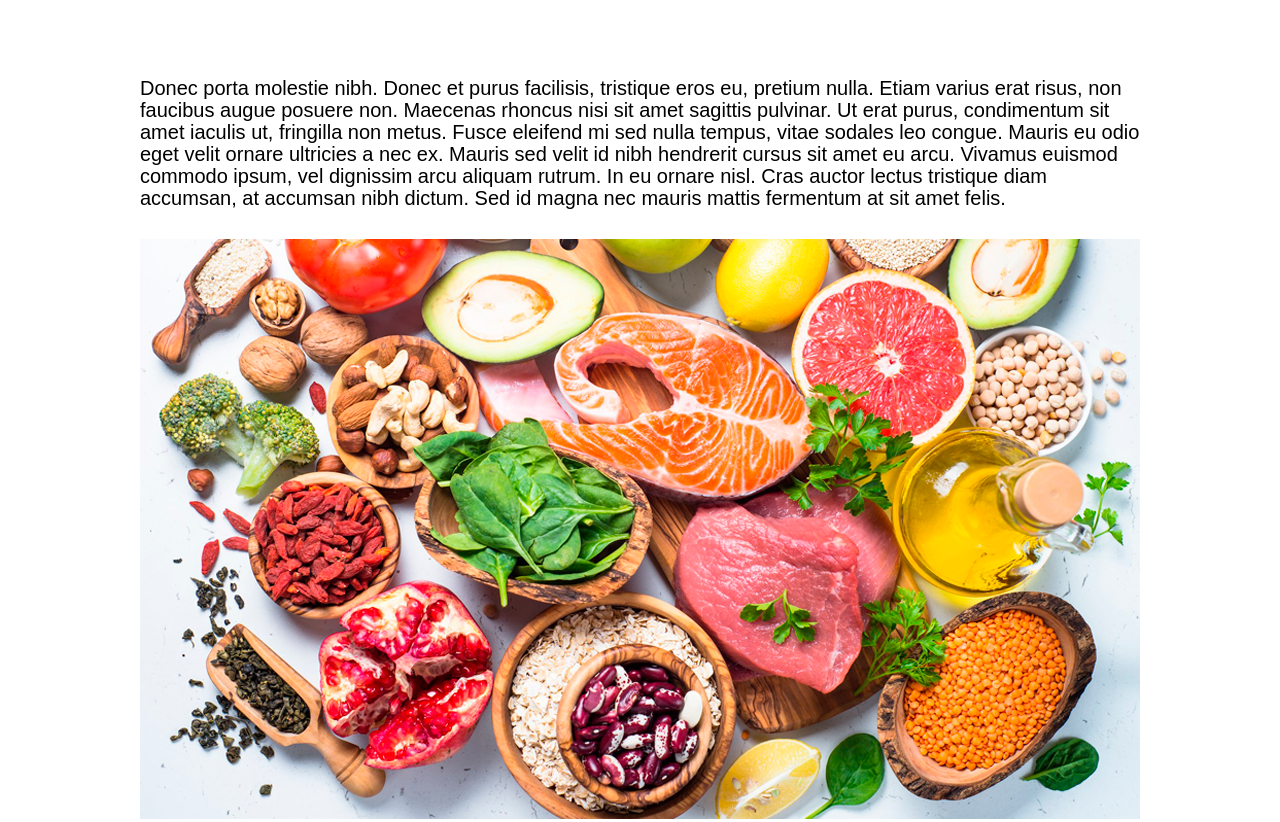
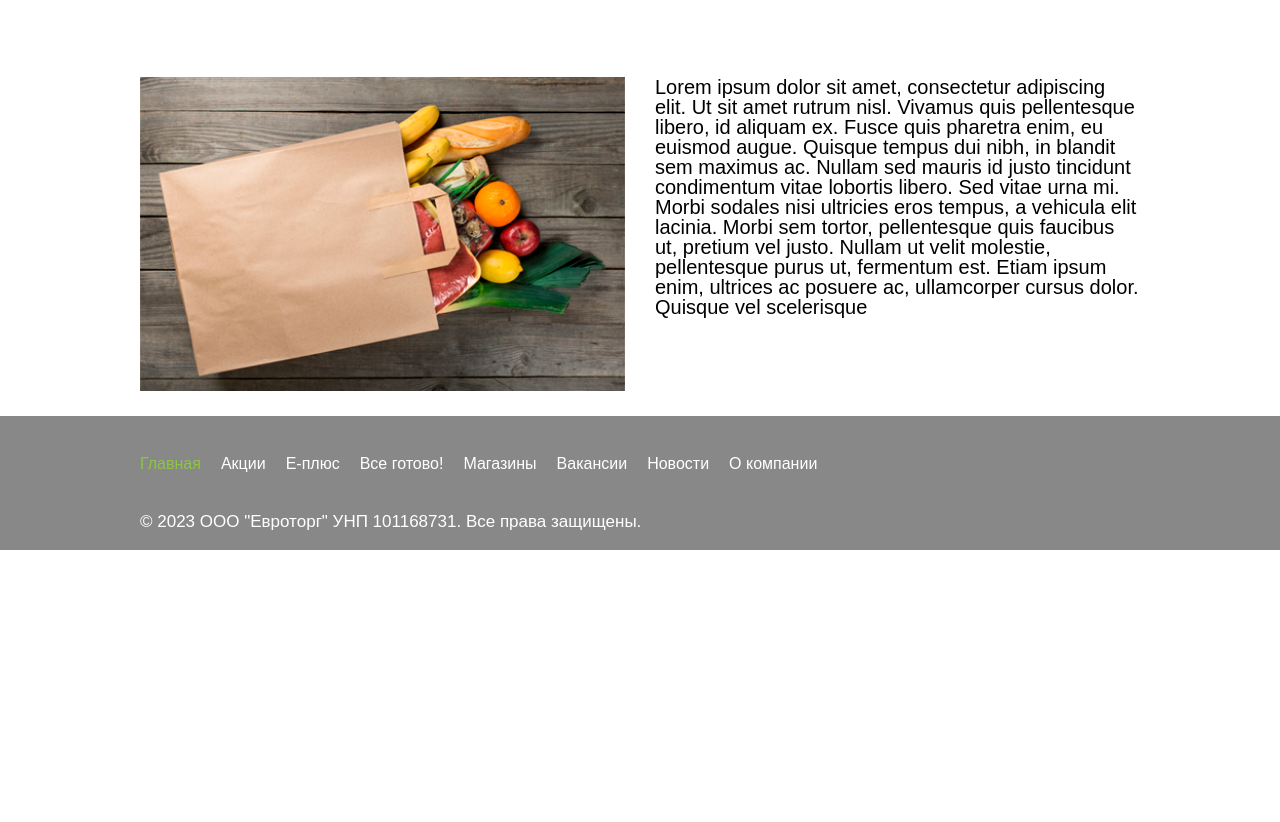
Before and after one commit to jeka5650962/evroopt_test, a plain HTML site: page index.html in a window 1280 px wide. Shown: the part 823-1645 px from the top of the page. After the commit the page ends 1373 px from the top, so only its background shows below. Drawn offline with Linux system fonts and the light colour scheme.

Commit message:
210623 2026

```diff
--- a/css/style.css
+++ b/css/style.css
@@ -124,7 +124,6 @@ body {
 
 .banner__btn {
     font-family: 'Roboto', sans-serif;
-    /*font-size: 36px;*/
     font-size: calc(24px + (36 - 24) * (100vw / 1920));
     padding: 20px 32px;
     background-color: var(--color-green-1);
@@ -175,25 +174,27 @@ body {
     padding: 0 0 25px 0;
 }
 
-.article__paragraph {
-    padding: 0 0 30px 0;
-    line-height: 1.1;
-    font-size: calc(16px + (22 - 16) * (100vw / 1920));
+.article__block {
+    display: flex;
+    column-gap: 30px;
 }
 
 .article__image {
-    position: relative;
-    padding: 0 0 58% 0;
+    flex: 0 1 50%;
+    height: 314px;
     overflow: hidden;
 }
 
 .article__image img {
-    position: absolute;
-    top: 0;
-    left: 0;
     width: 100%;
     height: 100%;
     object-fit: cover;
+    object-position: center;
+}
+
+.article__text {
+    font-size: calc(16px + (22 - 16) * (100vw / 1920));
+    flex: 0 1 50%;
 }
 
 /* ---------------------------------------- FOOTER ---------------------------------------- */
@@ -227,7 +228,7 @@ body {
         font-size: calc(24px + (36 - 24 + (36 - 24) * 0.7) * ((100vw - 320px) / 1920));
     }
 
-    .article__paragraph {
+    .article__text {
         font-size: calc(16px + (22 - 16 + (22 - 16) * 0.7) * ((100vw - 320px) / 1920));
     }
 }
--- a/index.html
+++ b/index.html
@@ -66,6 +66,7 @@
             </div>
         </header>
         <main class="page">
+
             <section class="banner">
                 <div class="banner__info _container">
                     <div class="banner__text">
@@ -81,6 +82,7 @@
                     <img src="images/slide.png" alt="products">
                 </div>
             </section>
+
             <section class="features">
                 <div class="features__body">
                     <div class="features__item">
@@ -103,16 +105,22 @@
                     </div>
                 </div>
             </section>
+
             <article class="article">
                 <div class="article__container _container">
-                    <p class="article__paragraph">
-                        Donec porta molestie nibh. Donec et purus facilisis, tristique eros eu, pretium nulla. Etiam varius erat risus, non faucibus augue posuere non. Maecenas rhoncus nisi sit amet sagittis pulvinar. Ut erat purus, condimentum sit amet iaculis ut, fringilla non metus. Fusce eleifend mi sed nulla tempus, vitae sodales leo congue. Mauris eu odio eget velit ornare ultricies a nec ex. Mauris sed velit id nibh hendrerit cursus sit amet eu arcu. Vivamus euismod commodo ipsum, vel dignissim arcu aliquam rutrum. In eu ornare nisl. Cras auctor lectus tristique diam accumsan, at accumsan nibh dictum. Sed id magna nec mauris mattis fermentum at sit amet felis.
-                    </p>
-                    <div class="article__image">
-                        <img src="images/img2.png" alt="food">
+
+                    <div class="article__block">
+                        <div class="article__image">
+                            <img src="images/img1.png" alt="package">
+                        </div>
+                        <div class="article__text">
+                            Lorem ipsum dolor sit amet, consectetur adipiscing elit. Ut sit amet rutrum nisl. Vivamus quis pellentesque libero, id aliquam ex. Fusce quis pharetra enim, eu euismod augue. Quisque tempus dui nibh, in blandit sem maximus ac. Nullam sed mauris id justo tincidunt condimentum vitae lobortis libero. Sed vitae urna mi. Morbi sodales nisi ultricies eros tempus, a vehicula elit lacinia. Morbi sem tortor, pellentesque quis faucibus ut, pretium vel justo. Nullam ut velit molestie, pellentesque purus ut, fermentum est. Etiam ipsum enim, ultrices ac posuere ac, ullamcorper cursus dolor. Quisque vel scelerisque
+                        </div>
                     </div>
+
                 </div>
             </article>
+
         </main>
         <footer class="footer">
             <div class="footer__container _container">
```
